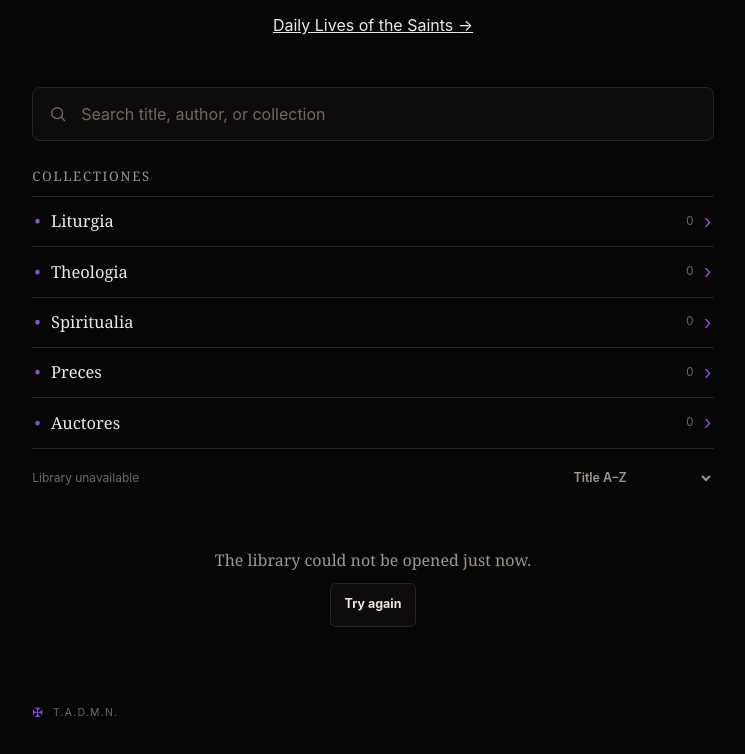
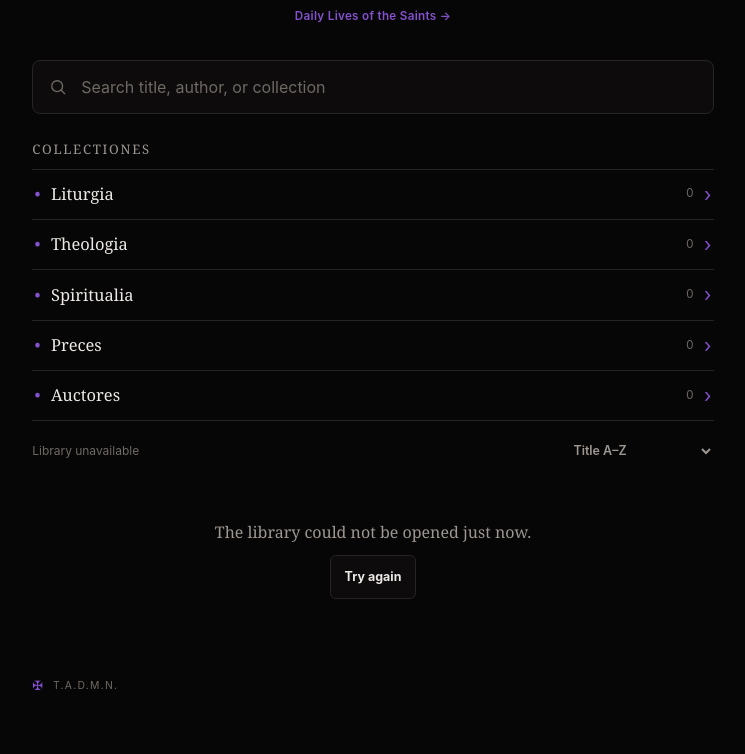
Before and after one commit to SebastianChannell/Florilegium-Librarium, a website: page public/index.html in a window 1280 px wide. Shown: the part 164-918 px from the top of the page, without its empty margins (267-1012 px from the left). After the commit the page ends 891 px from the top, so only its background shows below. Drawn offline with Linux system fonts and the light colour scheme; no server answers.

Commit message:
Style quiet daily saints link on Librarium

```diff
--- a/public/styles.css
+++ b/public/styles.css
@@ -623,3 +623,14 @@ main {
     animation-iteration-count: 1 !important;
   }
 }
+
+/* A single quiet reading shortcut beneath Librarium's introduction. */
+.daily-saints-link {
+  margin: 0.7rem 0 0;
+  font-size: 0.73rem;
+  font-weight: 600;
+  letter-spacing: 0.025em;
+}
+.daily-saints-link a { color: var(--accent); text-decoration: none; }
+.daily-saints-link a:hover { text-decoration: underline; text-underline-offset: 0.2em; }
+.daily-saints-link a:focus-visible { outline: 2px solid var(--accent); outline-offset: 3px; }
```
